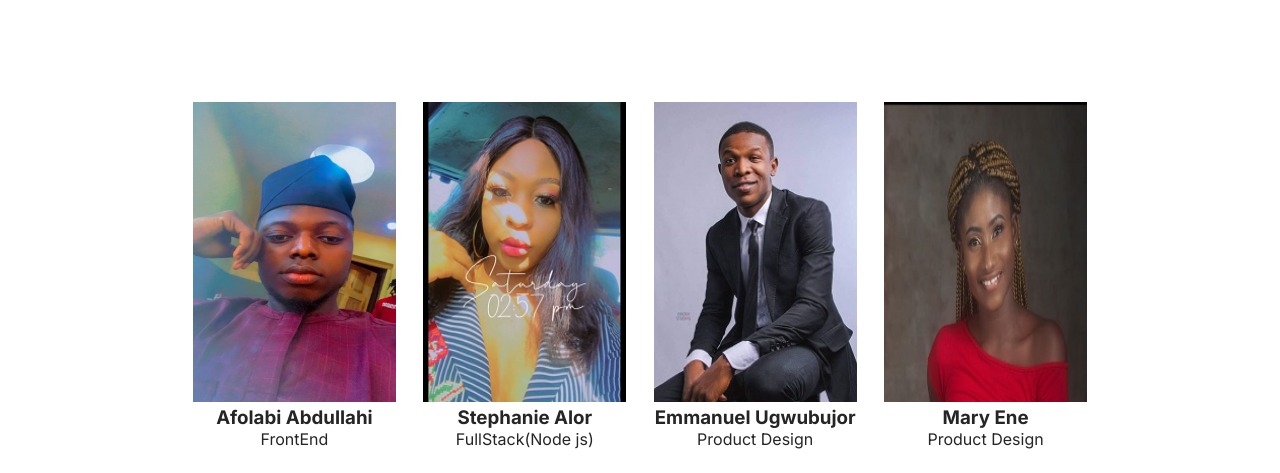
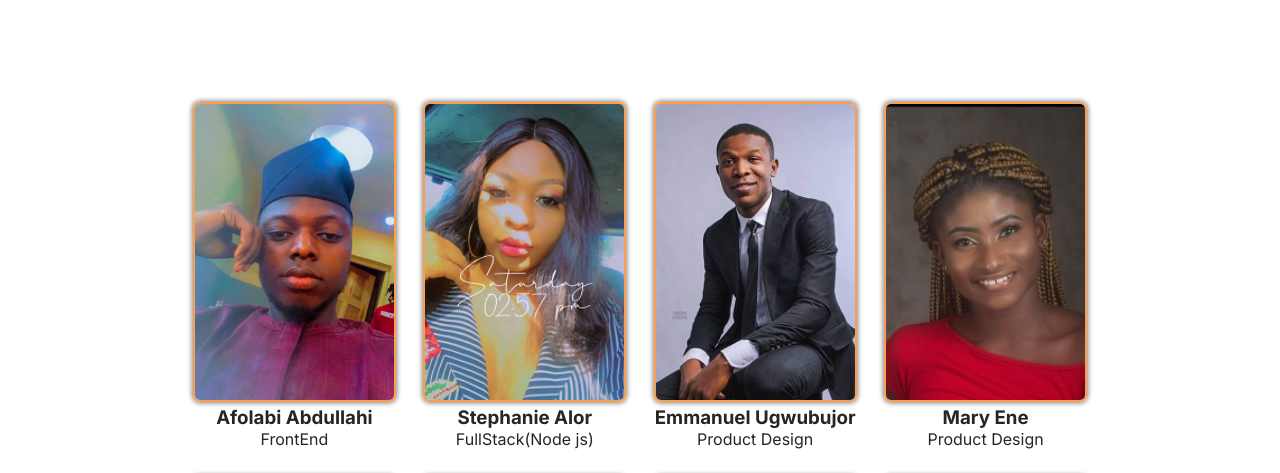
Before and after one commit to zuri-training/TeamGnatpp-qr-gen, a plain HTML site: page pages/about-us/about-us.html in a window 1280 px wide. Shown: the part 400-873 px from the top of the page. Drawn offline with Linux system fonts and the light colour scheme.

Commit message:
about us images style upsated

```diff
--- a/pages/about-us/styles/about-us.css
+++ b/pages/about-us/styles/about-us.css
@@ -54,7 +54,7 @@ section {
     display: flex;
     flex-wrap: wrap;
     justify-content: center;
-    align-items: center;
+    align-items: stretch;
     gap: 3%;
     width: 80%;
     /* padding: 3% 40%; */
@@ -63,7 +63,7 @@ section {
 .images-2 {
     display: flex;
     justify-content: center;
-    align-items: center;
+    align-items: stretch;
 }
 
 .card {
@@ -75,8 +75,11 @@ section {
 
 .card img {
     width: 100%;
-    /* border-radius: 7px;
-    border: 2px solid var(--orange); */
+    border-radius: 7px;
+    border: 2px solid var(--orange);
+    box-shadow: 0px 0px 5px 1px rgb(129, 128, 128);
+    aspect-ratio: 4/2;
+    object-fit: cover;
 }
 
 @media screen and (max-width: 890px) {
```
